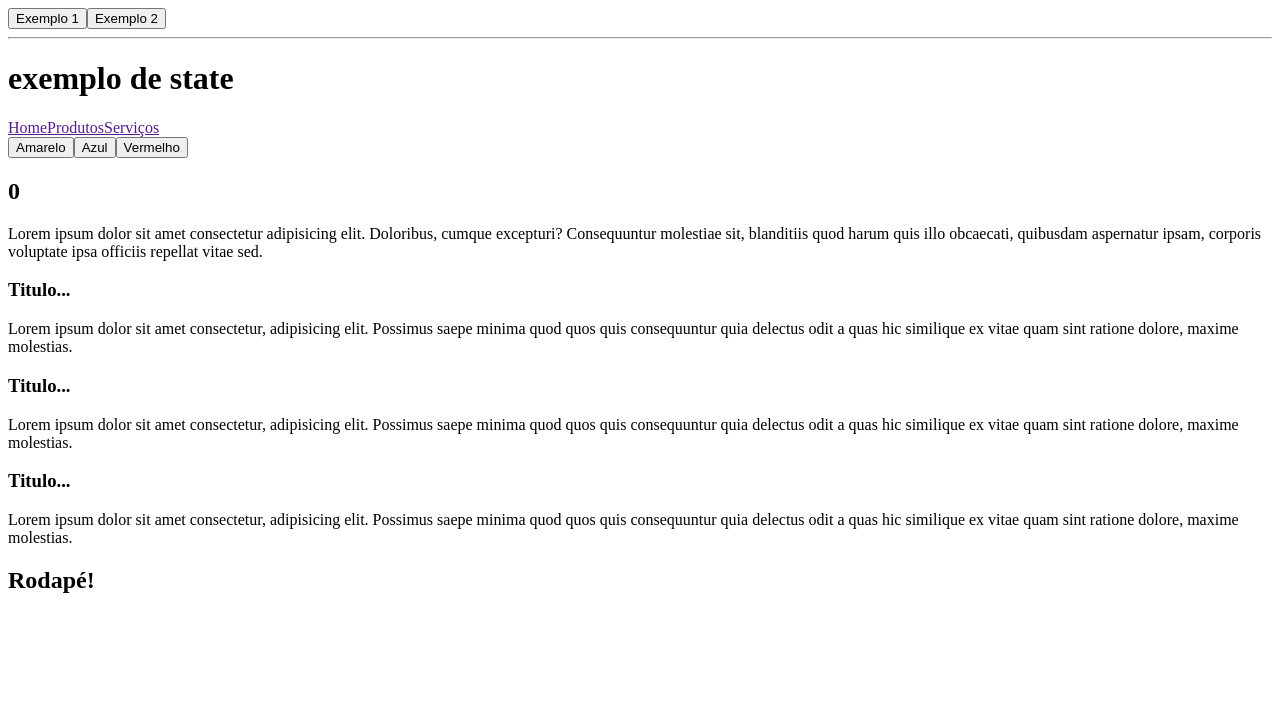
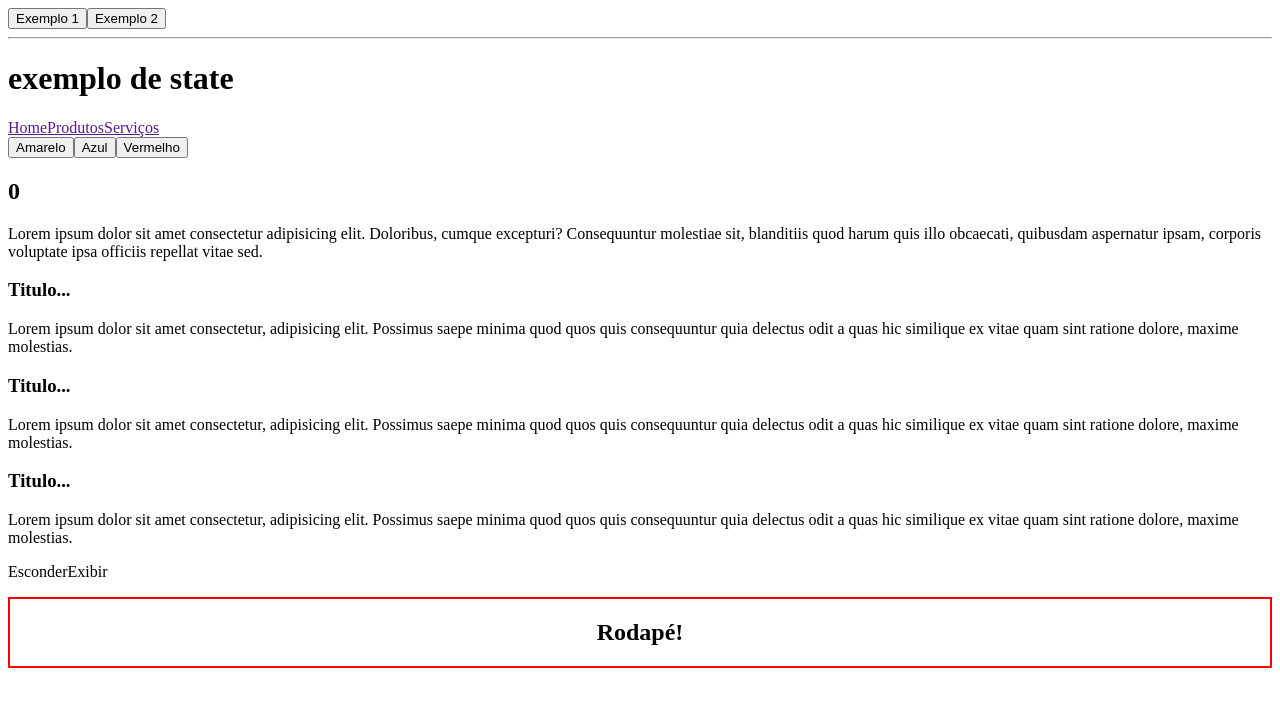
Before and after one commit to PallomaHortencio/meu-app, a React (Create React App) app: page / in a window 1280 px wide. Shown: the top 706 px of the page. Built offline with nearby package versions, Linux system fonts and the light colour scheme.

Commit message:
Update Rodape.jsx

```diff
--- a/src/components/layout/Rodape.jsx
+++ b/src/components/layout/Rodape.jsx
@@ -1,8 +1,28 @@
+import { useState } from "react";
+
 const Rodape = () => {
+  const [estilos, setEstilos] = useState({
+    textAlign: "center",
+    textTransform: "uppercaso",
+    border: "solid 2px red",
+  });
+
+  const esconder = () => setEstilos({ display: "none" });
+  const exibir = () => setEstilos({ display: "block" });
+
   return (
-    <footer>
-      <h2>Rodapé!</h2>
-    </footer>
+    <>
+      <p>
+        <span onMouseOver={esconder}>Esconder</span>
+        <span onMouseOver={exibir}>Exibir</span>
+      </p>
+      <footer
+        style={estilos}
+        onMouseOver={() => setEstilos({ display: "none" })}
+      >
+        <h2>Rodapé!</h2>
+      </footer>
+    </>
   );
 };
 
```
